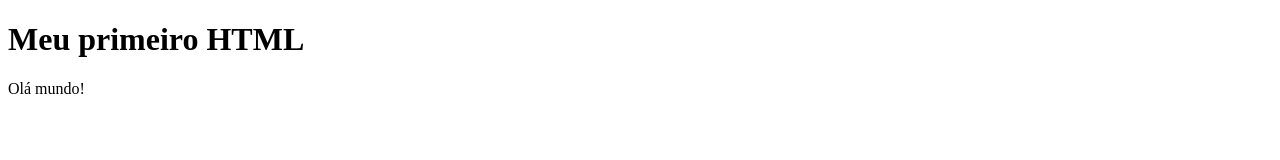
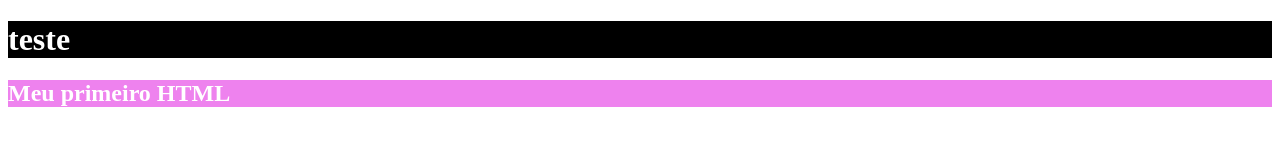
Before and after one commit to DouglasLiebl/HTML-CSS-unfortunately, a plain HTML site: page index.html in a window 1280 px wide. Drawn offline with Linux system fonts and the light colour scheme.

Commit message:
Add: more annotations about HTML

```diff
--- a/index.html
+++ b/index.html
@@ -2,12 +2,36 @@
 <html Lang="pt-BR">
     <head>
         <meta charset="UTF-8"> <!-- A tag meta serve para definir metadados sobre o documento, como o conjunto de caracteres que será utilizado, o autor, etc. -->
+        <meta name="viewport" content="width=device-width, initial-scale=1.0">
+        <!-- serve para tudo se ajustar a tela do navegador que está usando. -->
+
         <title>Meu HTMl</title> <!-- A tag title serve para colocar o título da página, que é exibido na aba do navegador. -->
 
+        <style>
+            #cabecalho1 {
+                color:white;
+            }
+
+            #cabecalho2 {
+                color:white;
+                background: violet;
+            }
+
+            .fundo-vermelho {
+                background: black;
+            }
+
+        </style> <!-- A tag style serve para colocar estilos na página. -->
     </head> <!-- A tag head serve para colocar informações sobre o documento, como o título da página, links para outros documentos, scripts, etc.-->
 
     <body> <!-- A tag body serve para colocar o conteúdo da página. -->
-        <h1>Meu primeiro HTML</h1> <!-- A tag h1 serve para colocar um título na página. -->
-        <p>Olá mundo!</p> <!-- A tag p serve para colocar um parágrafo na página. -->
+        <h1 id="cabecalho1" class="fundo-vermelho">
+            teste
+        </h1>
+
+        <h2 id="cabecalho2" class="fundo-vermelho">
+            Meu primeiro HTML
+        </h2> <!-- A tag h1 serve para colocar um título na página. -->
+        <p></p> <!-- A tag p serve para colocar um parágrafo na página. -->
     </body>
 </html>
```
Also changed, not shown: index2.html (added, +53 -0 lines).
